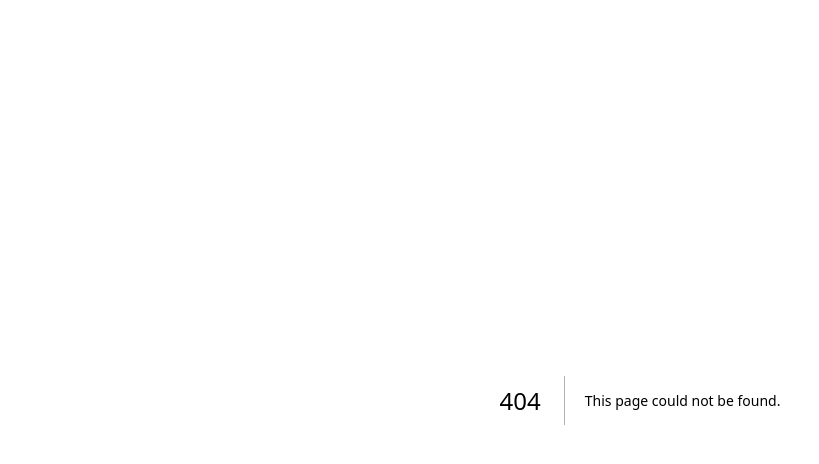
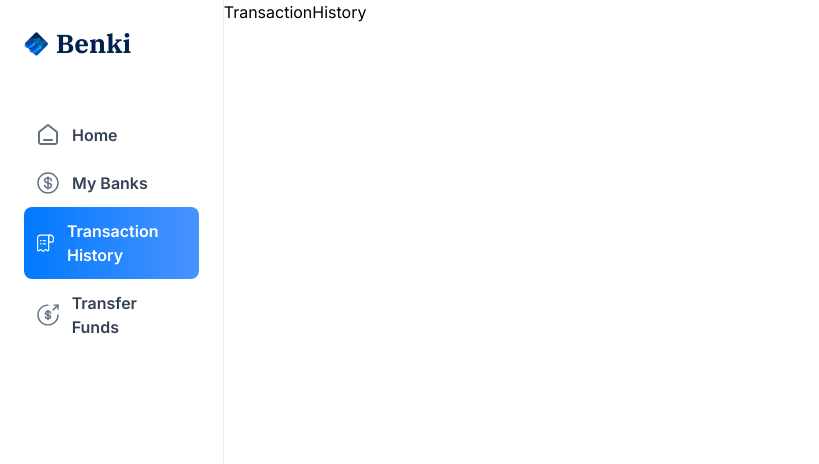
Before and after one commit to bee2100cs/benki, a Next.js app: page /transaction-history in a window 1280 px wide. Before the commit this address had no page. Shown: the top 464 px of the page, without its empty margins (0-819 px from the left). Built offline with nearby package versions, Linux system fonts and the light colour scheme.

Commit message:
Implement the complete layout

```diff
--- /dev/null
+++ b/app/(root)/my-banks/page.tsx
@@ -0,0 +1,9 @@
+import React from 'react'
+
+const MyBanks = () => {
+  return (
+    <div>MyBanks</div>
+  )
+}
+
+export default MyBanks
--- /dev/null
+++ b/app/(root)/payment-transfer/page.tsx
@@ -0,0 +1,9 @@
+import React from 'react'
+
+const Transfer = () => {
+  return (
+    <div>Transfer</div>
+  )
+}
+
+export default Transfer
--- /dev/null
+++ b/app/(root)/transaction-history/page.tsx
@@ -0,0 +1,9 @@
+import React from 'react'
+
+const TransactionHistory = () => {
+  return (
+    <div>TransactionHistory</div>
+  )
+}
+
+export default TransactionHistory
```
